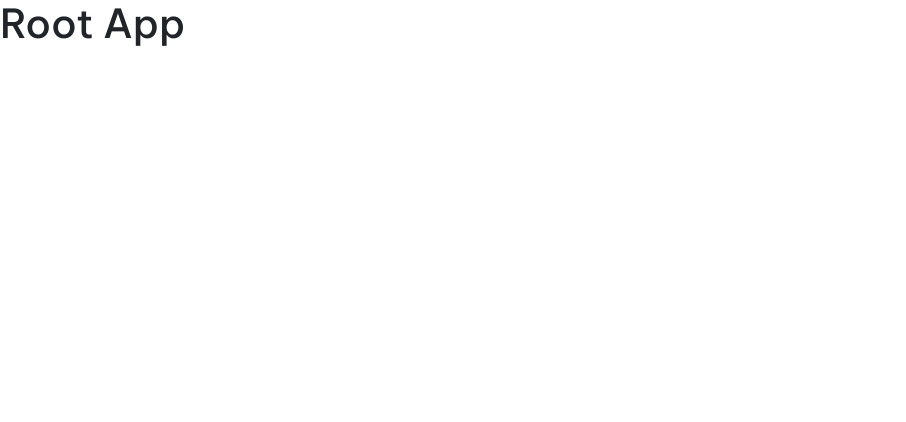
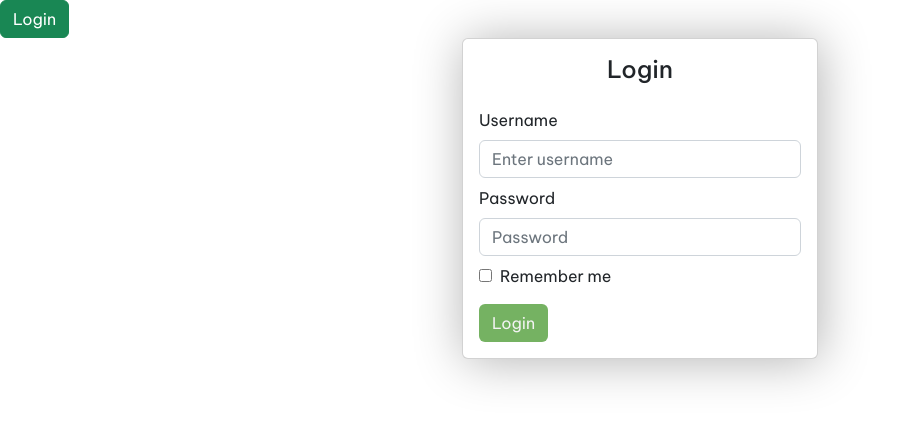
Before and after one commit to Anaahmed09/recruiting_system_angular, an Angular app: page /login in a window 1280 px wide. Before the commit this address led to /. Shown: the top 422 px of the page, without its empty margins (0-906 px from the left). Built offline with nearby package versions, Linux system fonts and the light colour scheme.

Commit message:
ahmed_ramadan

```diff
--- a/src/app/app-routing.module.ts
+++ b/src/app/app-routing.module.ts
@@ -1,10 +1,15 @@
+import { NotFoundComponent } from './components/shared/not-found/not-found.component';
+import { LoginComponent } from './components/shared/login/login.component';
 import { NgModule } from '@angular/core';
 import { RouterModule, Routes } from '@angular/router';
 
-const routes: Routes = [];
+const routes: Routes = [
+  { path: 'login', component: LoginComponent },
+  { path: '**', component: NotFoundComponent },
+];
 
 @NgModule({
   imports: [RouterModule.forRoot(routes)],
-  exports: [RouterModule]
+  exports: [RouterModule],
 })
-export class AppRoutingModule { }
+export class AppRoutingModule {}
--- a/src/app/app.component.html
+++ b/src/app/app.component.html
@@ -1 +1,2 @@
-<h1>Root App</h1>
+<a type="button" class="btn btn-success" [routerLink]="['login']">Login</a>
+<router-outlet></router-outlet>
--- /dev/null
+++ b/src/app/components/shared/ILogin.ts
@@ -0,0 +1,6 @@
+export interface ILogin {
+  token: string;
+  full: string;
+  authorization: string;
+  img: string;
+}
--- /dev/null
+++ b/src/app/components/shared/login/login.component.css
@@ -0,0 +1,7 @@
+[type="submit"]{
+  color: var(--white-color);
+  background-color: var(--green-color);
+}
+.card {
+  box-shadow: 2px 2px 50px rgba(0, 0, 0, 0.3);
+}
--- /dev/null
+++ b/src/app/components/shared/login/login.component.html
@@ -0,0 +1,67 @@
+<div class="container">
+  <div class="row justify-content-center">
+    <div class="col-md-6 col-lg-4">
+      <div class="card">
+        <div class="card-body">
+          <h4 class="card-title text-center mb-4">Login</h4>
+          <ng-container *ngIf="messageError">
+            <div class="alert alert-danger" role="alert">
+              {{ messageError }}
+            </div>
+          </ng-container>
+          <form [formGroup]="loginForm" (submit)="login()">
+            <div class="form-group">
+              <label for="username" class="mb-2">Username</label>
+              <input
+                formControlName="username"
+                type="text"
+                class="form-control mb-2"
+                id="username"
+                placeholder="Enter username"
+              />
+            </div>
+            <ng-container *ngIf="username.touched">
+              <div class="text-danger" *ngIf="username.hasError('required')">
+                Oops, This filed is required.
+              </div>
+              <div class="text-danger" *ngIf="username.hasError('pattern')">
+                Oops, Username invalid. 6+ chars letters and digits only..
+              </div>
+            </ng-container>
+            <div class="form-group">
+              <label for="password" class="mb-2">Password</label>
+              <input
+                formControlName="password"
+                type="password"
+                class="form-control mb-2"
+                id="password"
+                placeholder="Password"
+              />
+            </div>
+            <ng-container *ngIf="password.touched">
+              <div class="text-danger" *ngIf="password.hasError('required')">
+                Oops, This filed is required.
+              </div>
+              <div class="text-danger" *ngIf="password.hasError('pattern')">
+                Oops, Weak password. Add digits and uppercase letters.
+              </div>
+            </ng-container>
+            <div class="form-group">
+              <div class="custom-control custom-checkbox">
+                <input
+                  type="checkbox"
+                  class="custom-control-input me-2"
+                  id="remember"
+                />
+                <label class="custom-control-label" for="remember"
+                  >Remember me</label
+                >
+              </div>
+            </div>
+            <button type="submit" class="btn btn-block mt-3">Login</button>
+          </form>
+        </div>
+      </div>
+    </div>
+  </div>
+</div>
--- /dev/null
+++ b/src/app/components/shared/login/login.component.ts
@@ -0,0 +1,44 @@
+import { LoginService } from '../../../services/login.service';
+import { Component, EventEmitter, Output } from '@angular/core';
+import { FormGroup, FormControl, Validators } from '@angular/forms';
+@Component({
+  selector: 'app-login',
+  templateUrl: './login.component.html',
+  styleUrls: ['./login.component.css'],
+})
+export class LoginComponent {
+  messageError: string = this.loginService.invalidMessage;
+  token: string = '';
+  constructor(private loginService: LoginService) {}
+  loginForm = new FormGroup({
+    username: new FormControl('', [
+      Validators.required,
+      Validators.pattern(/^[a-zA-Z0-9.]{6,}$/),
+    ]),
+    password: new FormControl('', [
+      Validators.required,
+      Validators.pattern(/^\w{8,}$/),
+    ]),
+  });
+  // Validators.pattern(/^(?=.*[a-z])(?=.*[A-Z])(?=.*\d)[a-zA-Z\d]{8,}$/),
+
+  public get username() {
+    return this.loginForm.controls.username;
+  }
+  public get password() {
+    return this.loginForm.controls.password;
+  }
+  login() {
+    if (this.loginForm.status === 'VALID')
+      this.loginService.login(this.loginForm.value);
+    // .subscribe({
+    //   next: (response) => {
+
+    //   },
+    //   error: (error) => {
+    //     this.messageError = 'Invalid username or password. Please try again.';
+    //   },
+    // });
+  }
+}
+// 1|QWS9ibsFiaI58wBGzDwjZzUboF4exunRksGeyDyO admin
--- /dev/null
+++ b/src/app/components/shared/not-found/not-found.component.css
@@ -0,0 +1,7 @@
+.Back_Home{
+  color: var(--white-color);
+  background-color: var(--green-color);
+}
+.card {
+  box-shadow: 2px 2px 50px rgba(0, 0, 0, 0.3);
+}
--- /dev/null
+++ b/src/app/components/shared/not-found/not-found.component.html
@@ -0,0 +1,22 @@
+<div class="container">
+  <div class="row justify-content-center">
+    <div class="col-md-6 col-lg-4">
+      <div class="card text-center">
+        <div class="card-header">
+          <h4 class="card-title mb-0">404: Page not found</h4>
+        </div>
+        <div class="card-body">
+          <i class="bi bi-cup-hot fs-2"></i>
+          <h1 class="h1 mt-4 mb-2" style="color: var(--green-color);">404</h1>
+          <p class="card-text text-secondary">
+            Sorry, it appears that the page you're trying to find has gone on a
+            coffee break.
+          </p>
+          <a class="btn Back_Home">
+            Back Home
+          </a>
+        </div>
+      </div>
+    </div>
+  </div>
+</div>
--- /dev/null
+++ b/src/app/services/login.service.ts
@@ -0,0 +1,32 @@
+import { ILogin } from './../components/shared/ILogin';
+import { HttpHeaders, HttpClient } from '@angular/common/http';
+import { Injectable } from '@angular/core';
+
+@Injectable({
+  providedIn: 'root',
+})
+export class LoginService {
+  messageError: string = '';
+  private url: string = 'http://localhost/api';
+  public headers = new HttpHeaders({
+    'Content-Type': 'application/json',
+    'X-API-KEY': 'eBKmXPlchepF3QAhBJ4pldSEwp78RhJzSDed5q35S30',
+  });
+  constructor(private httpClient: HttpClient) {}
+  login(request: any) {
+    this.url = `${this.url}/login`;
+    return this.httpClient
+      .post<ILogin>(this.url, request, { headers: this.headers })
+      .subscribe({
+        next: (response) => {
+          localStorage.setItem('token', response.token);
+        },
+        error: (error) => {
+          this.messageError = 'Invalid username or password. Please try again.';
+        },
+      });
+  }
+  public get invalidMessage(): string {
+    return this.messageError;
+  }
+}
```
Also changed, not shown: src/app/app.module.ts (+11 -7 lines), src/app/components/shared/not-found/not-found.component.ts (added, +10 -0 lines).
